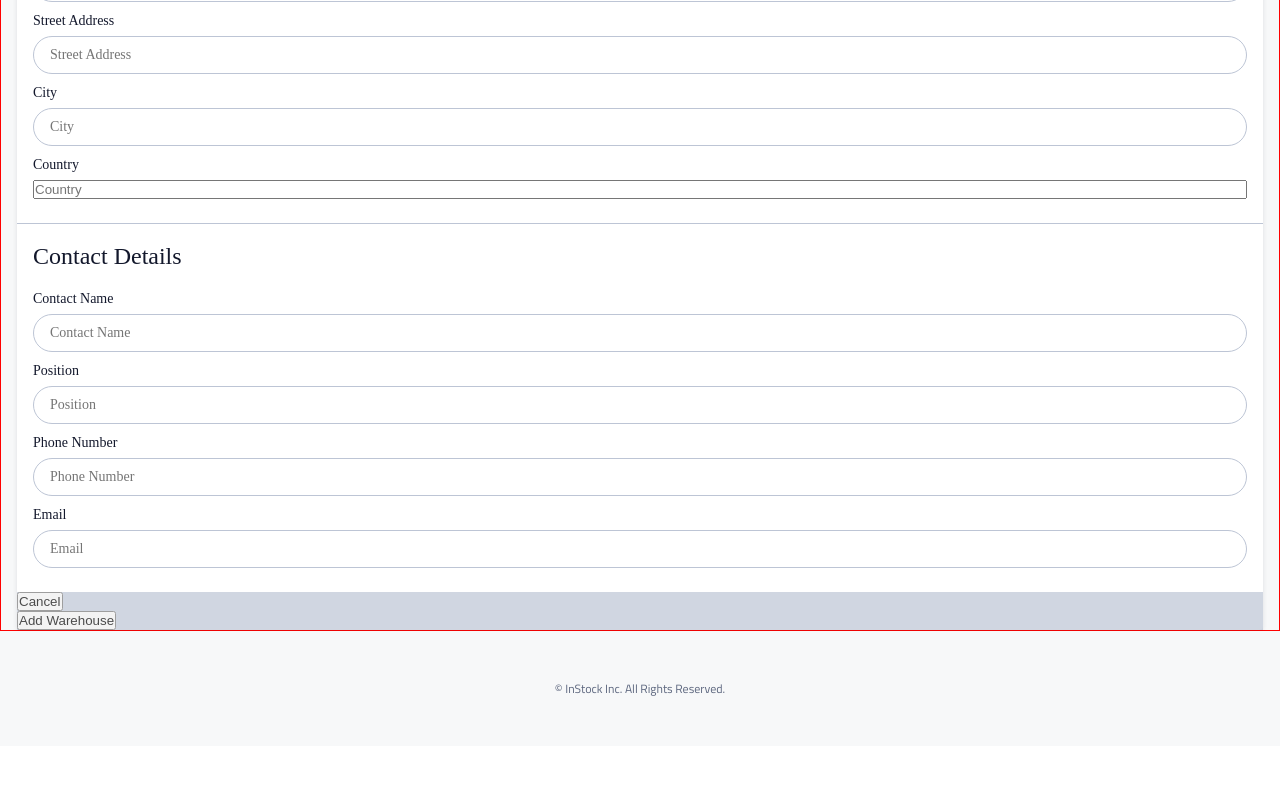
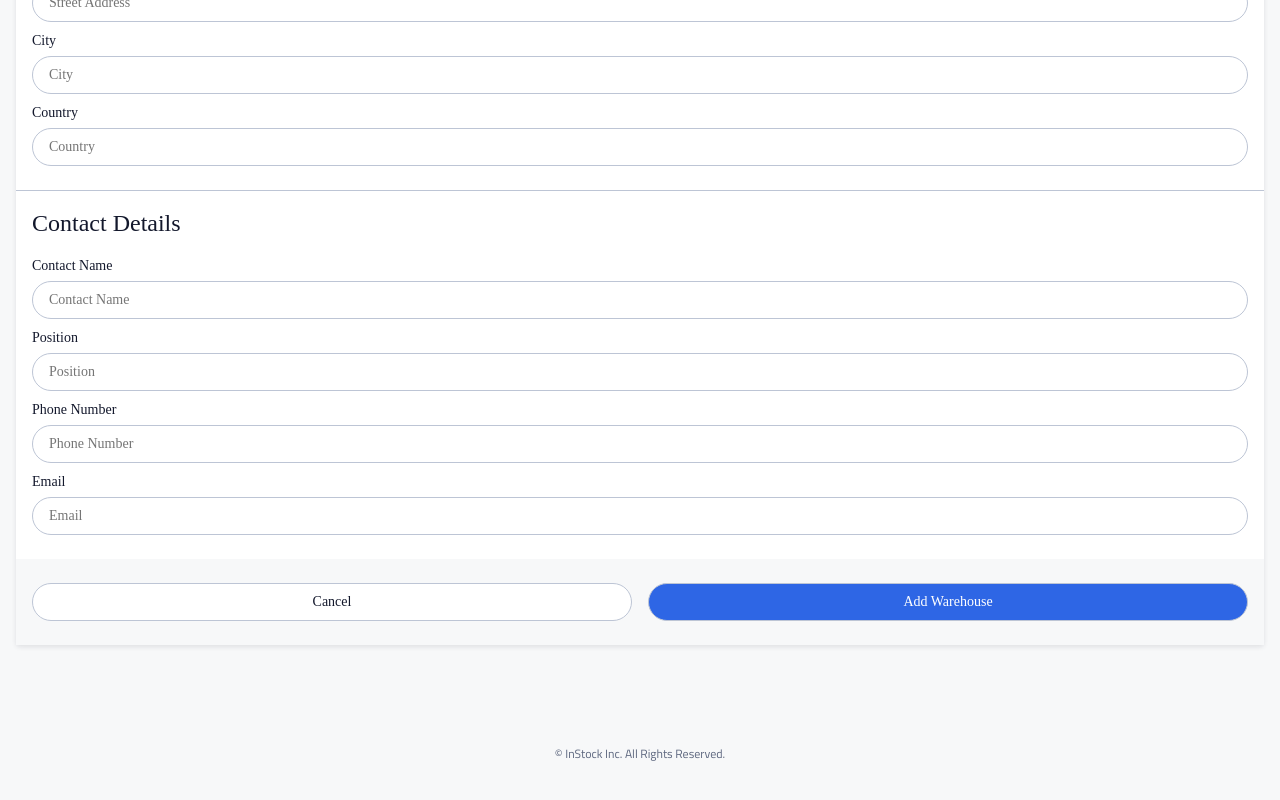
Before and after one commit to hilarykhc/instock-client, a React (Create React App) app: page /warehouse/add in a window 1280 px wide. Shown: the part 400-1200 px from the top of the page. Before the commit the page ends 1146 px from the top, so only its background shows below. Built offline with nearby package versions, Linux system fonts and the light colour scheme.

Commit message:
Add button mixin

```diff
--- a/src/components/WarehouseForm/WarehouseForm.jsx
+++ b/src/components/WarehouseForm/WarehouseForm.jsx
@@ -50,6 +50,7 @@ const WarehouseForm = () => {
               Country
             </label>
             <input
+              className="warehouse-form__input"
               type="text"
               id="country"
               name="country"
@@ -111,8 +112,8 @@ const WarehouseForm = () => {
           </div>
         </section>
         <div className="warehouse-form__btn-container">
-          <button>Cancel</button>
-          <button>Add Warehouse</button>
+          <button className="warehouse-form__btn--cancel">Cancel</button>
+          <button className="warehouse-form__btn--add">Add Warehouse</button>
         </div>
       </div>
     </form>
--- a/src/components/WarehouseForm/WarehouseForm.scss
+++ b/src/components/WarehouseForm/WarehouseForm.scss
@@ -14,10 +14,22 @@
     }
 
      &__btn-container{
-      border-radius:0px, 0px, 3px, 3px;
-      opacity: 0.7;
-      background-color: $cloud;
+      // border-radius:0px, 0px, 3px, 3px;
+      // opacity: 0.7;
+      background-color: $light-grey;
       width: 100%;
+      display: flex;
+      gap: 1rem;
+      align-items: center;
+      padding: 1.5rem 1rem;
+     }
+
+     &__btn--cancel{
+      @include btn($instock-black , $pure-white,$cloud);
+     }
+
+      &__btn--add{
+      @include btn($pure-white , $instock-indigo,$cloud);
      }
 
      &__group{
--- a/src/pages/AddNewWarehouse/AddNewWarehouse.scss
+++ b/src/pages/AddNewWarehouse/AddNewWarehouse.scss
@@ -5,7 +5,6 @@
 @use '../../styles/partials/resets';
 
 .new-warehouse{
-  border:1px solid red;
   background-color: $light-grey;
 
   &__wrapper{
@@ -15,6 +14,8 @@
     // padding: 1rem;
     box-shadow: 0 2px 5px 0 rgba(19, 24, 44, 0.1);
     // padding: 0 1.5rem;
+    position: relative;
+    top: -3.2rem;
 
   }
 
--- a/src/styles/partials/_mixins.scss
+++ b/src/styles/partials/_mixins.scss
@@ -140,3 +140,23 @@
 @mixin divider {
   border-bottom: 1px solid $cloud;
 }
+
+@mixin btn($color,$background-color,$border-color) {
+ @include font-button;
+ height: 2.25rem;
+ width: 100%;
+ border-radius: 1.25rem;
+  text-transform: capitalize;
+  text-align: center;
+  cursor: pointer;
+  color: $color;
+  background-color: $background-color;
+  border: 1px solid $border-color;
+  font-weight: 600;
+
+ @include tablet-and-desktop{
+  height: 2.375rem;
+  padding-left : 1rem;
+  padding-right : 1rem;
+ }
+}
```
